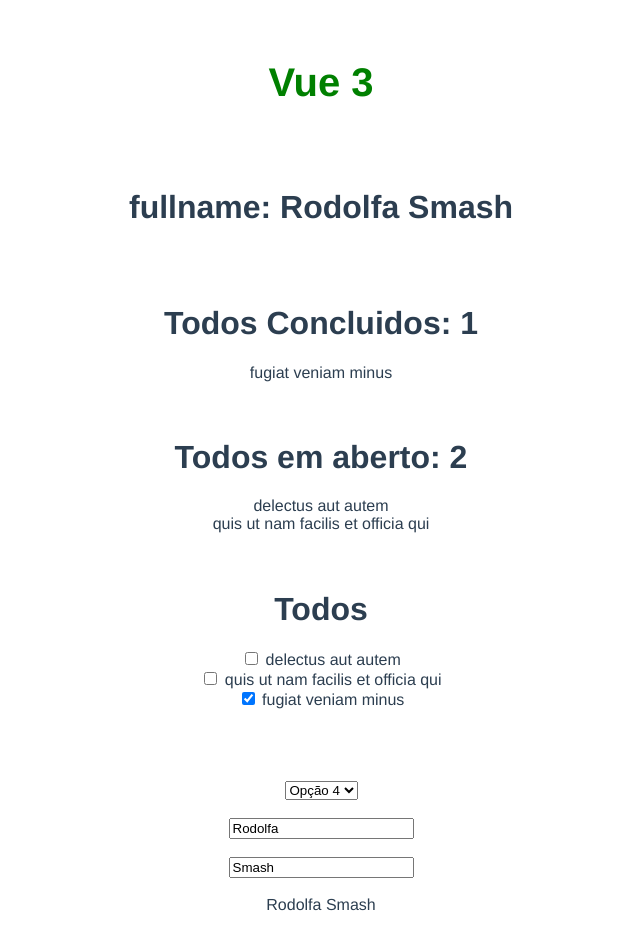
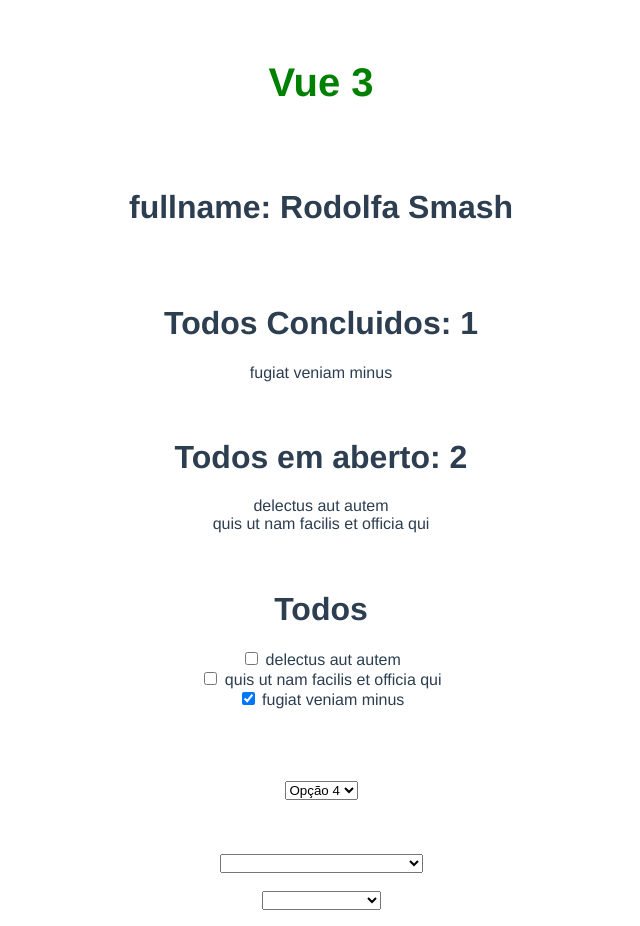
Before and after one commit to matheusfelix34/Vue_study, a Vue app in the folder app/: page / in a window 1280 px wide. Shown: the top 926 px of the page, without its empty margins (319-959 px from the left). Built offline with nearby package versions, Linux system fonts and the light colour scheme.

Commit message:
test(src/App.vue): usar computed para preencher um select e watch para fazer outro select reagir

```diff
--- a/app/src/App.vue
+++ b/app/src/App.vue
@@ -47,12 +47,23 @@
              <form action="https://www.google.com/" @submit="onSubmit">
 
               <br><br>
-              <select v-model="pageCount">
+              <select   v-model="pageCount">
                 <option value="1">Opção 1</option>
                 <option value="2">Opção 2</option>
                 <option value="3">Opção 3</option>
                 <option value="4">Opção 4</option>
               </select>
+              <br><br>
+
+              <br><br>
+              <select  v-model="titulo" id="titulos">
+              <option v-for="(title, index) in todoTitles" :key="index" :value="index" >{{ title }}</option>
+              </select>
+              <br><br>
+              <select v-model="chapter" id="chapters">
+                <option v-for="(chapter, index) in chapters" :key="index" :value="index" >{{ chapter }}</option>
+              </select>
+
               <br><br>
 
                 <input type="text" v-model="objeto.first_name" placeholder="Digite seu nome">
@@ -79,6 +90,8 @@
 // import TheHeader from './components/TheHeader.vue';
 
 // let showHeader=false;
+let titulo=  ref('');
+let chapter =ref('');
 let first_name ="Rodolfa";
 let last_name ="Smash";
 let name= ref("Thanos Guanabara");
@@ -117,7 +130,15 @@
   }
 ]
 
+
+
 );
+
+let chapters =ref(['Introdução', 'Préfacio', 'Agradecimentos']);
+
+const todoTitles = computed(() =>{
+   return todos.value.map((todo) => todo.title )
+});
 
 
 const fullname  =computed(() => {
@@ -131,6 +152,14 @@
 const todoUnCompleted  =computed(() => {
   return todos.value.filter((todo) => !todo.completed);
 });
+
+watch(titulo, (value)=>{
+  console.log('Titulo alterado para:' + value);
+  atualizarSelect(value);
+  chapter.value ='';
+});
+
+
 
 watch(name, (value) => {
   if(value.length < 3){
@@ -150,6 +179,20 @@
 {
   deep: true
 });
+
+function atualizarSelect(value){
+
+  if(value === 0){
+    chapters.value = ['Capitulo 1', 'Capitulo 2', 'Capitulo 3'];
+  }
+  if(value === 1){
+    chapters.value = ['Capitulo 4', 'Capitulo 5', 'Capitulo 6'];
+  }
+
+  if(value === 2){
+    chapters.value = ['Capitulo 7', 'Capitulo 8', 'Capitulo 9'];
+  }
+}
 
 function receba($evt){
   alert($evt);
```
